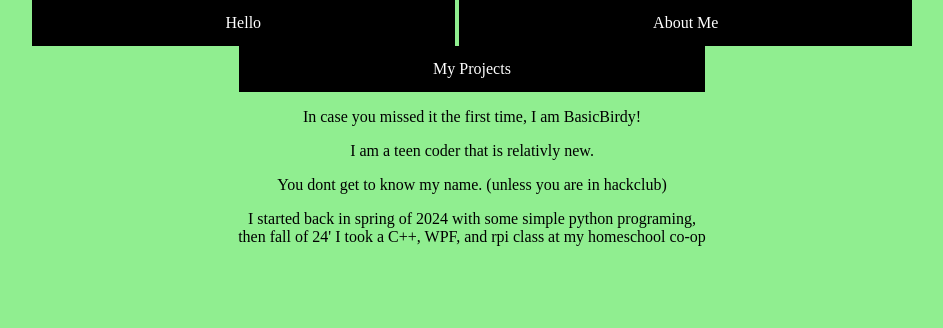
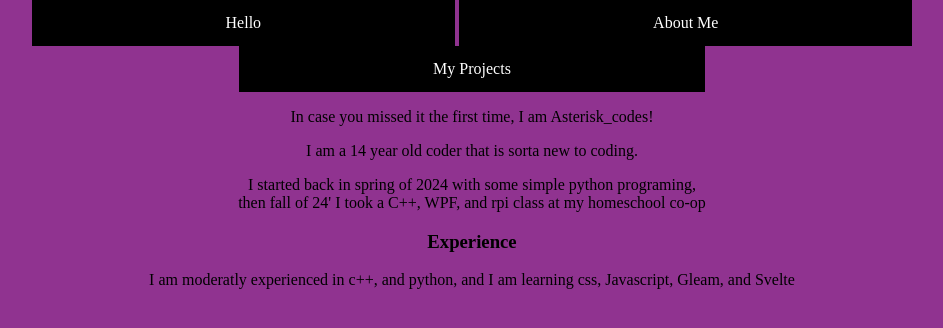
Before and after one commit to Basic-beep/BirdHouse, a SvelteKit app: page /about in a window 1280 px wide. Shown: the top 328 px of the page, without its empty margins (168-1111 px from the left). Built offline with nearby package versions, Linux system fonts and the light colour scheme.

Commit message:
updated information

```diff
--- a/src/routes/+layout.svelte
+++ b/src/routes/+layout.svelte
@@ -25,7 +25,7 @@
 
 
   :global(body) {
-		background-color: #90ee90;
+		background-color: #903390;
 		margin: 0;
 	}
   :global(p) {
@@ -49,4 +49,9 @@
   :global(h6) {
     text-align: center;
   }
+  :global(div) {
+    text-align: center;
+
+  }
+
 </style>
--- a/src/routes/+page.svelte
+++ b/src/routes/+page.svelte
@@ -1,6 +1,6 @@
 
 <div>
     <h1>Hello! Welcome to my portfolio website!</h1>
-    <h2>I am BasicBirdy!</h2>
+    <h2>I am Asterisk_codes!</h2>
 
 </div>
--- a/src/routes/about/+page.svelte
+++ b/src/routes/about/+page.svelte
@@ -1,7 +1,8 @@
 <div>
-    <p>In case you missed it the first time, I am BasicBirdy!</p>
-    <p>I am a teen coder that is relativly new.</p>
-    <p>You dont get to know my name. (unless you are in hackclub)</p>
+    <p>In case you missed it the first time, I am Asterisk_codes!</p>
+    <p>I am a 14 year old coder that is sorta new to coding.</p>
     <p>I started back in spring of 2024 with some simple python programing, <br>
     then fall of 24' I took a C++, WPF, and rpi class at my homeschool co-op</p>
+    <h3>Experience</h3>
+    <p>I am moderatly experienced in c++, and python, and I am learning css, Javascript, Gleam, and Svelte</p>
 </div>
```
Also changed, not shown: src/routes/Projects/+page.svelte (+9 -0 lines).
